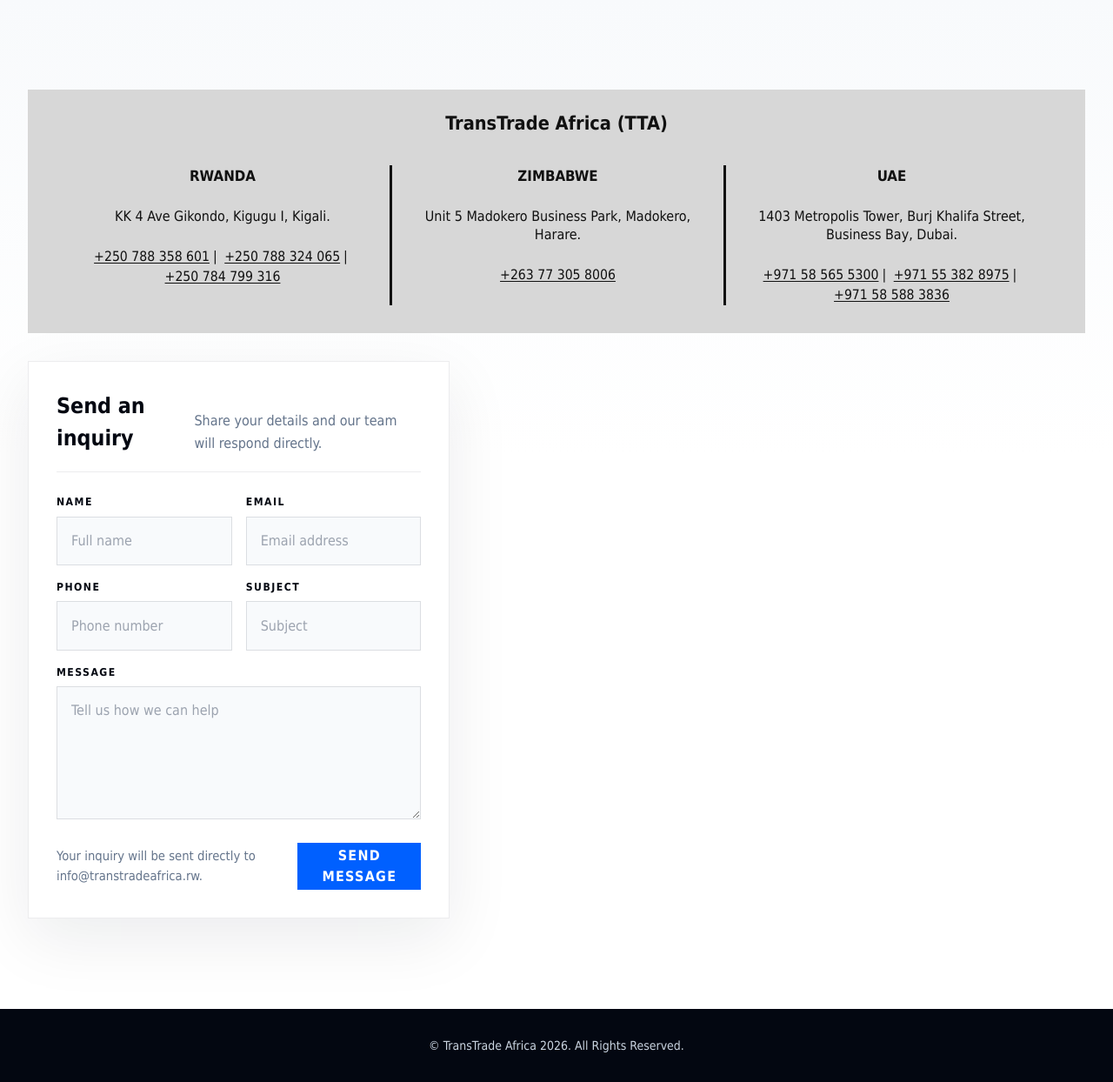
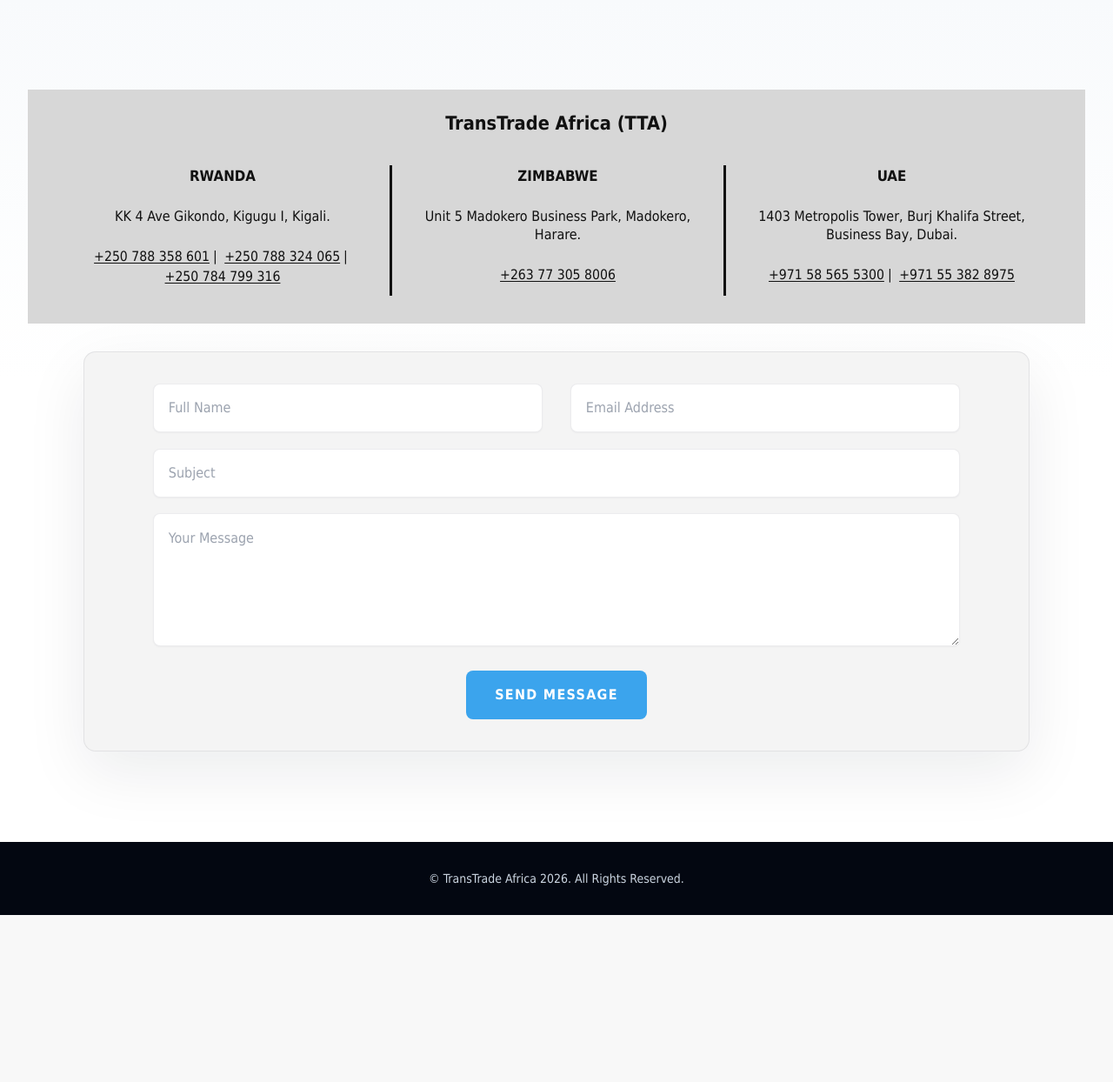
Before and after one commit to niyirerayannick/tta-web, a Django app: page / in a window 1280 px wide. Shown: the part 3324-4568 px from the top of the page at 87% size. After the commit the page ends 4376 px from the top, so only its background shows below. Run offline with Django 5.2, Linux system fonts and the light colour scheme; some libraries are stand-ins or nearby versions.

Commit message:
Yes this is

```diff
--- a/core/forms.py
+++ b/core/forms.py
@@ -7,7 +7,7 @@
         widget=forms.TextInput(
             attrs={
                 "class": "form-input",
-                "placeholder": "Full name",
+                "placeholder": "Full Name",
                 "autocomplete": "name",
             }
         ),
@@ -16,7 +16,7 @@
         widget=forms.EmailInput(
             attrs={
                 "class": "form-input",
-                "placeholder": "Email address",
+                "placeholder": "Email Address",
                 "autocomplete": "email",
             }
         ),
@@ -45,7 +45,7 @@
         widget=forms.Textarea(
             attrs={
                 "class": "form-input form-textarea",
-                "placeholder": "Tell us how we can help",
+                "placeholder": "Your Message",
                 "rows": 5,
             }
         ),
--- a/core/views.py
+++ b/core/views.py
@@ -77,7 +77,7 @@
                 "phones": [
                     "+971 58 565 5300",
                     "+971 55 382 8975",
-                    "+971 58 588 3836",
+
                 ],
             },
         ],
--- a/static/css/style.css
+++ b/static/css/style.css
@@ -860,9 +860,30 @@
 
 .contact-form {
     border: 1px solid rgba(15, 23, 42, 0.08);
-    background: white;
+    background: #f4f4f4;
     padding: 2rem;
     box-shadow: 0 24px 70px rgba(15, 23, 42, 0.08);
+}
+
+.contact-form-wide {
+    grid-column: 1 / -1;
+    width: min(100%, 68rem);
+    justify-self: center;
+    border-radius: 14px;
+    padding: 2.25rem;
+}
+
+.contact-form-wide .form-fields {
+    max-width: 58rem;
+    margin-right: auto;
+    margin-left: auto;
+}
+
+.contact-form-wide .form-submit {
+    display: flex;
+    width: min(100%, 13rem);
+    margin-right: auto;
+    margin-left: auto;
 }
 
 .form-heading {
@@ -889,7 +910,7 @@
 
 .form-fields {
     display: grid;
-    gap: 1rem;
+    gap: 1.15rem 2rem;
     grid-template-columns: repeat(2, minmax(0, 1fr));
 }
 
@@ -913,12 +934,14 @@
 
 .form-input {
     width: 100%;
-    border: 1px solid rgba(15, 23, 42, 0.12);
-    background: #f8fafc;
-    min-height: 54px;
-    padding: 0.95rem 1rem;
+    border: 1px solid rgba(15, 23, 42, 0.08);
+    border-radius: 8px;
+    background: white;
+    min-height: 56px;
+    padding: 0.95rem 1.05rem;
     color: var(--navy);
     outline: none;
+    box-shadow: 0 1px 2px rgba(15, 23, 42, 0.04);
     transition: border-color 180ms ease, box-shadow 180ms ease;
 }
 
@@ -928,7 +951,7 @@
 }
 
 .form-textarea {
-    min-height: 150px;
+    min-height: 120px;
     resize: vertical;
 }
 
@@ -940,8 +963,13 @@
 }
 
 .form-submit {
-    min-height: 54px;
-    background: var(--brand-blue);
+    align-items: center;
+    justify-content: center;
+    width: 100%;
+    min-height: 56px;
+    margin-top: 1.35rem;
+    border-radius: 8px;
+    background: #3ba4ed;
     padding: 0 1.65rem;
     color: white;
     font-weight: 900;
@@ -967,7 +995,7 @@
 
 .form-submit:hover {
     transform: translateY(-2px);
-    background: var(--brand-blue-dark);
+    background: var(--brand-blue);
 }
 
 .office-directory {
--- a/templates/core/home.html
+++ b/templates/core/home.html
@@ -117,47 +117,32 @@
                     {% endfor %}
                 </div>
             </div>
-
-            <div class="contact-stack">
-                <form class="contact-form reveal" method="post" action="#contact">
+            <form class="contact-form contact-form-wide reveal" method="post" action="#contact">
                 {% csrf_token %}
-                    <div class="form-heading">
-                        <span>Send an inquiry</span>
-                        <p>Share your details and our team will respond directly.</p>
-                    </div>
                 <div class="form-fields">
                     <label class="form-field">
-                            <span>Name</span>
+                        <span class="sr-only">Full Name</span>
                         {{ contact_form.name }}
                         {{ contact_form.name.errors }}
                     </label>
                     <label class="form-field">
-                            <span>Email</span>
+                        <span class="sr-only">Email Address</span>
                         {{ contact_form.email }}
                         {{ contact_form.email.errors }}
                     </label>
-                        <label class="form-field">
-                            <span>Phone</span>
-                            {{ contact_form.phone }}
-                            {{ contact_form.phone.errors }}
-                        </label>
-                        <label class="form-field">
-                            <span>Subject</span>
+                    <label class="form-field form-field-full">
+                        <span class="sr-only">Subject</span>
                         {{ contact_form.subject }}
                         {{ contact_form.subject.errors }}
                     </label>
                     <label class="form-field form-field-full">
-                            <span>Message</span>
+                        <span class="sr-only">Your Message</span>
                         {{ contact_form.message }}
                         {{ contact_form.message.errors }}
                     </label>
                 </div>
-                    <div class="form-footer">
-                        <p>Your inquiry will be sent directly to info@transtradeafrica.rw.</p>
                 <button class="form-submit" type="submit">Send Message</button>
-                    </div>
             </form>
-            </div>
         </div>
     </div>
 </section>
```
Lines whose indentation alone changed are shown as unchanged.
